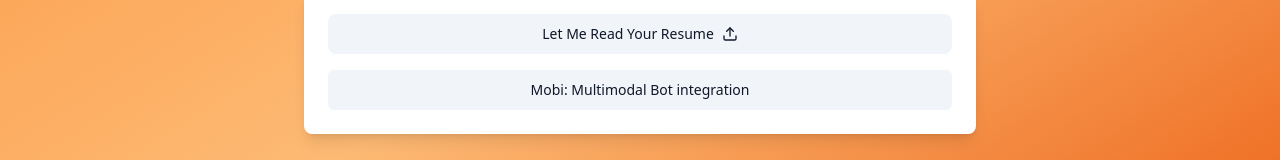
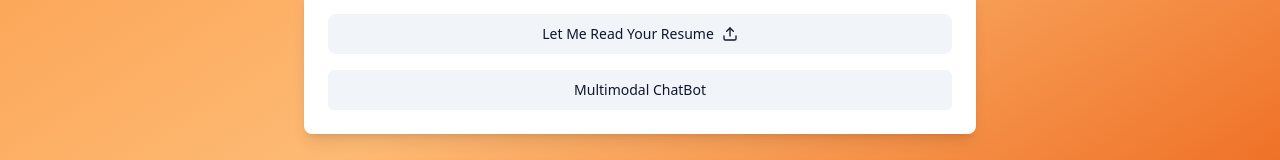
Before and after one commit to noopurr37/ai-pivot-portal, a React (Vite) app: page / in a window 1280 px wide. Shown: the part 428-588 px from the top of the page. Built offline with nearby package versions, Linux system fonts and the light colour scheme.

Commit message:
Code edited in Lovable Code Editor
Edited UI in Lovable

```diff
--- a/src/pages/Index.tsx
+++ b/src/pages/Index.tsx
@@ -154,7 +154,7 @@ export default function Index() {
               <Upload className="h-4 w-4" />
             </Button>
             <Button onClick={handleChatbot} variant="secondary" className="w-full">
-              Mobi: Multimodal Bot integration
+              Multimodal ChatBot
             </Button>
           </div>
         </div>
```
